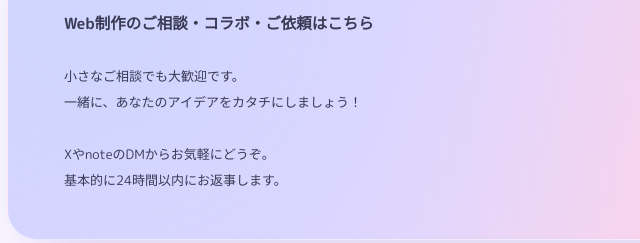
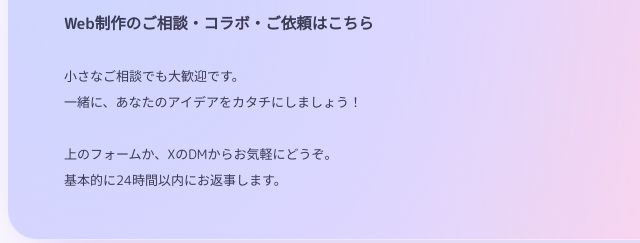
Before and after one commit to gangguangzhi1-dev/portfolio-new, a website: page index.html in a window 1280 px wide. Shown: the part 2686-2929 px from the top of the page, 71-711 px from the left. Drawn offline with Linux system fonts and the light colour scheme.

Commit message:
fix: contact text

```diff
--- a/index.html
+++ b/index.html
@@ -584,7 +584,7 @@
             小さなご相談でも大歓迎です。<br>
             一緒に、あなたのアイデアをカタチにしましょう！<br>
             <br>
-            XやnoteのDMからお気軽にどうぞ。<br>
+            上のフォームか、XのDMからお気軽にどうぞ。<br>
             基本的に24時間以内にお返事します。
           </p>
         </div>
```
